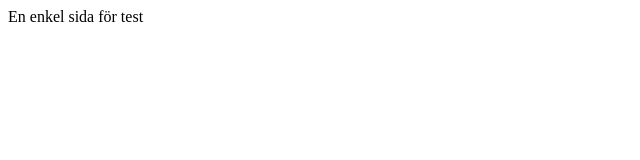
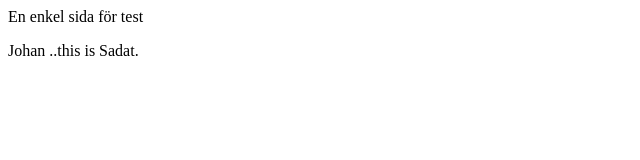
Before and after one commit to Theophilios/Johan, a plain HTML site: page index.html in a window 1280 px wide. Shown: the whole page, without its empty margins (0-640 px from the left). Drawn offline with Linux system fonts and the light colour scheme.

Commit message:
Sadat changes Johan's indeex

```diff
--- a/index.html
+++ b/index.html
@@ -1 +1,3 @@
 <p> En enkel sida för test <p>
+
+    Johan ..this is Sadat.
```
